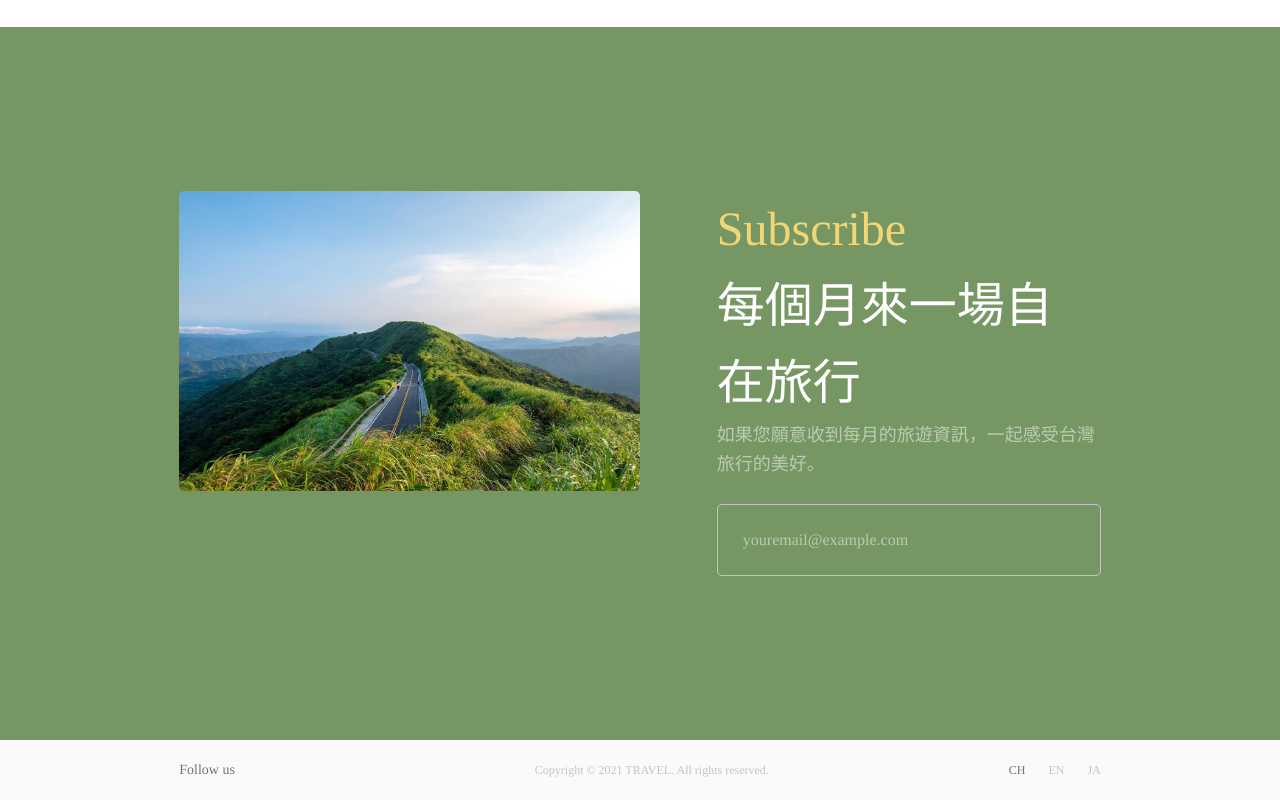
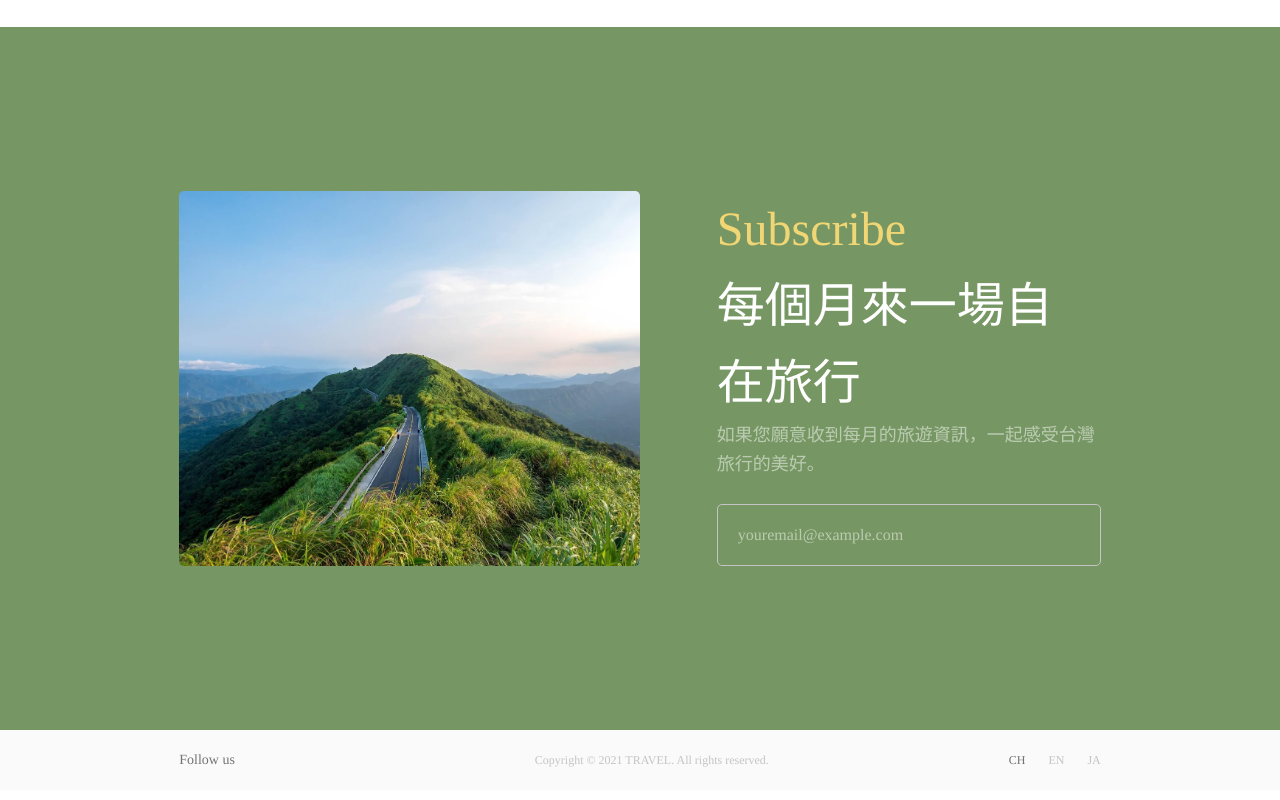
Before and after one commit to lin-yun-kue/sass-workshop, a website: page src/index.html in a window 1280 px wide. Shown: the part 3569-4369 px from the top of the page. Drawn offline with nearby package versions, Linux system fonts and the light colour scheme; files that its build step writes are made by us from their sources.

Commit message:
ppt complete

```diff
--- a/src/css/components/_index.scss
+++ b/src/css/components/_index.scss
@@ -1,4 +1,3 @@
-@forward "./button";
 @forward "./menuList";
 @forward "./searchInput";
 @forward "./card";
--- a/src/css/pages/_home.scss
+++ b/src/css/pages/_home.scss
@@ -139,8 +139,8 @@
     padding: 140px 0;
     &__img {
         @include m.img-fill("../img/Subscribe.jpeg");
-        height: 300px;
         border-radius: v.$img-border-radius;
+        height: 100%;
     }
     &__txtWrapper {
         line-height: f.$line-height-lg;
@@ -155,7 +155,7 @@
         }
     }
     &__inputWrapper {
-        padding: 25px;
+        padding: 20px;
         border: 1px solid c.$sub-text-color;
         border-radius: v.$img-border-radius;
         margin-top: 25px;
--- a/src/index.html
+++ b/src/index.html
@@ -190,7 +190,9 @@
             <div class="subscribe">
                 <div class="l-container">
                     <div class="l-row">
-                        <div class="subscribe__img l-6-12"></div>
+                        <div class="l-6-12">
+                            <div class="subscribe__img"></div>
+                        </div>
                         <div class="l-1-12"></div>
                         <div class="l-5-12">
                             <div class="subscribe__txtWrapper">
```
Also changed, not shown: src/css/utils/_mixin.scss (+5 -4 lines), src/css/components/_button.scss (deleted), 1 other file.
